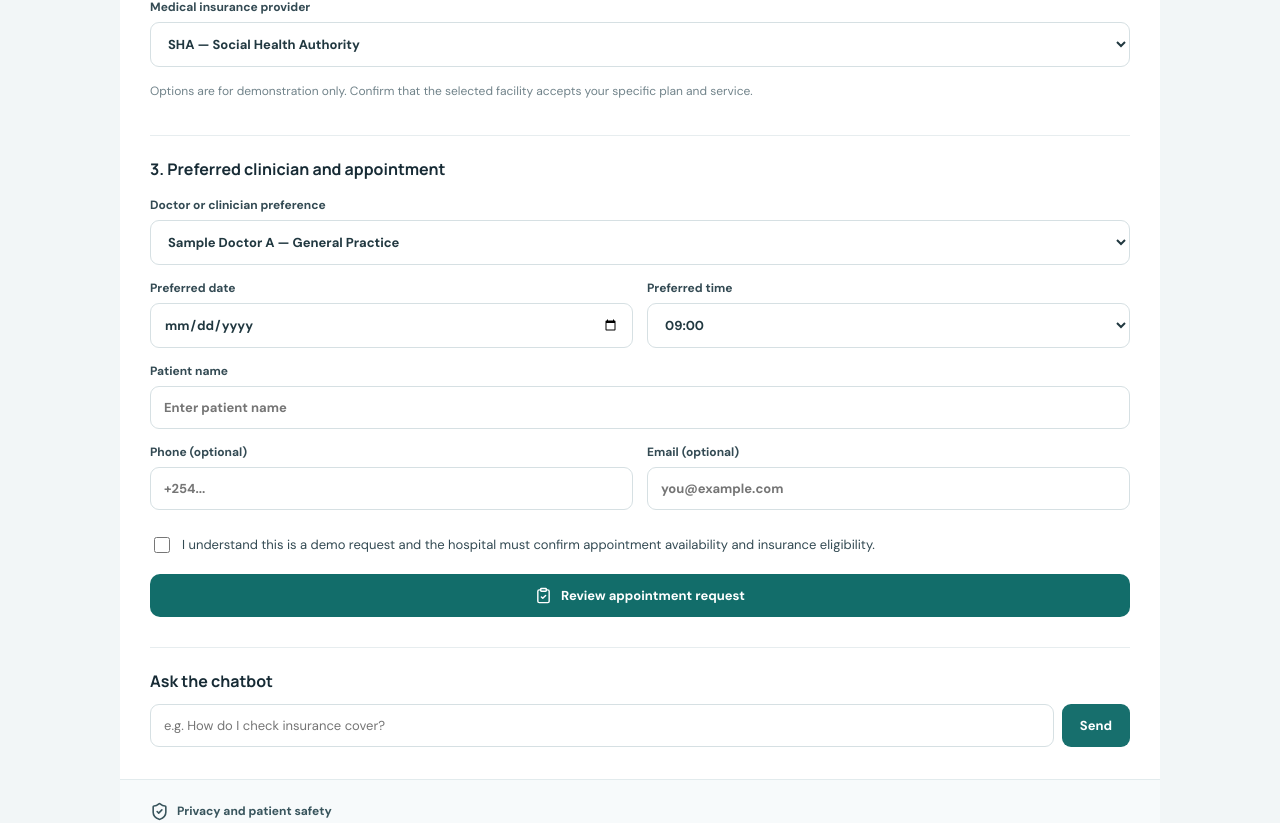
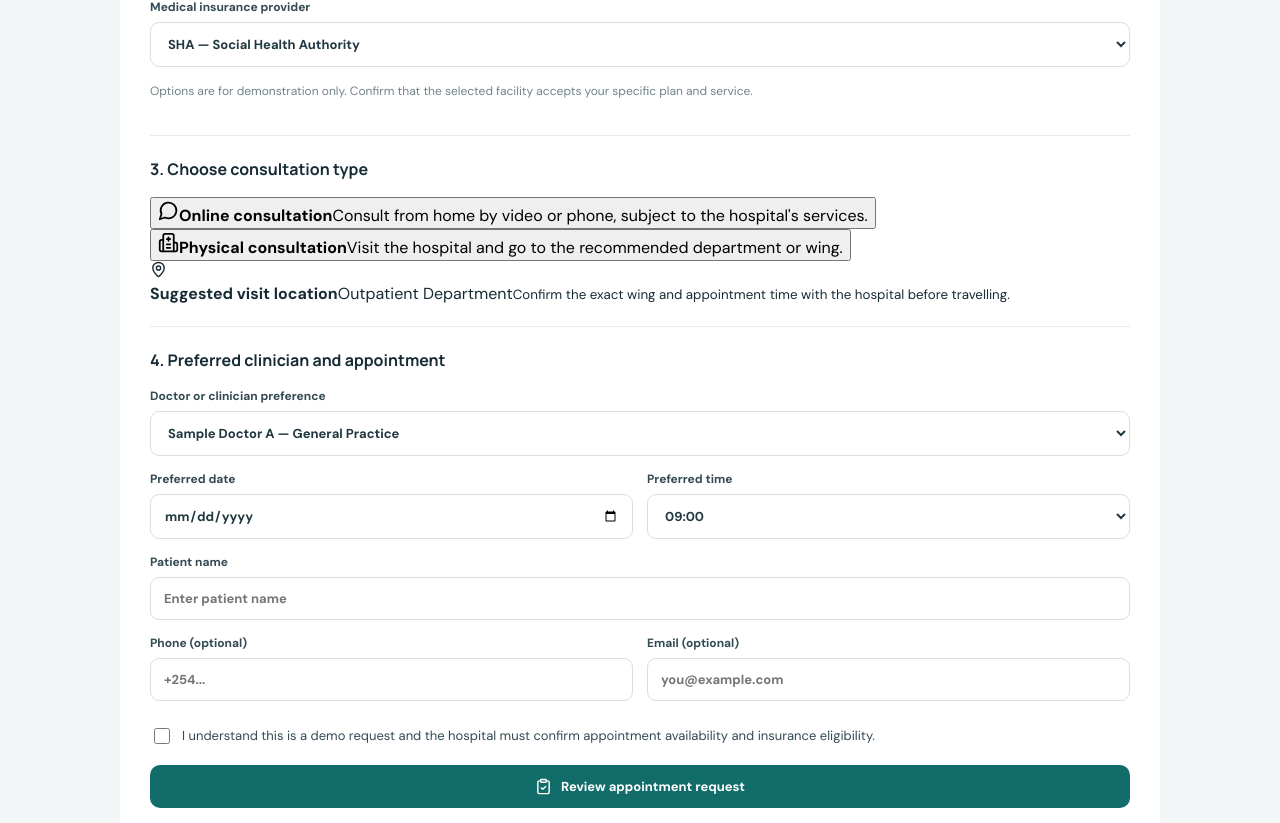
Before and after one commit to nyariana/Afyaqueue-Nairobi, a React (Vite) app: page / in a window 1280 px wide. Shown: the part 1359-2182 px from the top of the page. Built offline with nearby package versions, Linux system fonts and the light colour scheme.

Commit message:
Add online or physical consultation selection

```diff
--- a/src/main.jsx
+++ b/src/main.jsx
@@ -50,6 +50,8 @@ function App() {
   const [email, setEmail] = useState("");
   const [date, setDate] = useState("");
   const [time, setTime] = useState("09:00");
+  const [consultationType, setConsultationType] = useState("Physical consultation");
+  const [onlineMethod, setOnlineMethod] = useState("Video call");
   const [symptoms, setSymptoms] = useState("");
   const [urgency, setUrgency] = useState("Routine");
   const [consent, setConsent] = useState(false);
@@ -76,7 +78,7 @@ function App() {
   }
 
   async function copyRequest() {
-    const summary = "AFYAQUEUE APPOINTMENT REQUEST\nPatient: " + (patientName || "Not provided") + "\nHospital: " + hospital + "\nConcern: " + concern + "\nDepartment: " + recommendation[0] + "\nSpecialty: " + recommendation[1] + "\nClinician preference: " + clinician + "\nPreferred date: " + (date || "Not selected") + "\nPreferred time: " + time + "\nInsurance: " + insurance + "\nUrgency: " + urgency;
+    const summary = "AFYAQUEUE APPOINTMENT REQUEST\nPatient: " + (patientName || "Not provided") + "\nHospital: " + hospital + "\nConcern: " + concern + "\nDepartment: " + recommendation[0] + "\nSpecialty: " + recommendation[1] + "\nClinician preference: " + clinician + "\nPreferred date: " + (date || "Not selected") + "\nPreferred time: " + time + "\nConsultation type: " + consultationType + (consultationType === "Online consultation" ? "\nOnline method: " + onlineMethod : "\nVisit location: " + recommendation[0]) + "\nInsurance: " + insurance + "\nUrgency: " + urgency;
     try { await navigator.clipboard.writeText(summary); alert("Request details copied."); }
     catch { window.prompt("Copy your request details:", summary); }
   }
@@ -110,7 +112,14 @@ function App() {
             <label>Medical insurance provider<select value={insurance} onChange={e => setInsurance(e.target.value)}>{insurers.map(i => <option key={i}>{i}</option>)}</select></label>
             <p className="helper">Options are for demonstration only. Confirm that the selected facility accepts your specific plan and service.</p>
           </div>
-          <div className="form-section"><h3>3. Preferred clinician and appointment</h3>
+          <div className="form-section"><h3>3. Choose consultation type</h3>
+            <div className="consultation-options">
+              <button type="button" className={consultationType === "Online consultation" ? "consultation-card selected" : "consultation-card"} onClick={() => setConsultationType("Online consultation")}><span className="consultation-symbol"><MessageCircle size={21}/></span><strong>Online consultation</strong><span>Consult from home by video or phone, subject to the hospital's services.</span></button>
+              <button type="button" className={consultationType === "Physical consultation" ? "consultation-card selected" : "consultation-card"} onClick={() => setConsultationType("Physical consultation")}><span className="consultation-symbol"><Hospital size={21}/></span><strong>Physical consultation</strong><span>Visit the hospital and go to the recommended department or wing.</span></button>
+            </div>
+            {consultationType === "Online consultation" ? <div className="online-details"><label>Preferred online method<select value={onlineMethod} onChange={e => setOnlineMethod(e.target.value)}><option>Video call</option><option>Phone call</option></select></label><p className="helper">The hospital must confirm whether online consultations are offered for your concern, clinician, insurance plan and selected time. A secure meeting link is not generated by this demo.</p></div> : <div className="physical-details"><MapPin size={17}/><div><strong>Suggested visit location</strong><span>{recommendation[0]}</span><small>Confirm the exact wing and appointment time with the hospital before travelling.</small></div></div>}
+          </div>
+          <div className="form-section"><h3>4. Preferred clinician and appointment</h3>
             <label>Doctor or clinician preference<select value={clinician} onChange={e => setClinician(e.target.value)}>{doctorsForConcern.map(s => <option key={s[0]}>{s[0]} — {s[2]}</option>)}<option>Any available clinician in this specialty</option></select></label>
             <div className="two-col"><label>Preferred date<input type="date" min={new Date().toISOString().slice(0, 10)} value={date} onChange={e => setDate(e.target.value)}/></label><label>Preferred time<select value={time} onChange={e => setTime(e.target.value)}>{["08:00","09:00","10:00","11:00","12:00","13:00","14:00","15:00","16:00"].map(t => <option key={t}>{t}</option>)}</select></label></div>
             <label>Patient name<input value={patientName} onChange={e => setPatientName(e.target.value)} placeholder="Enter patient name" required/></label>
@@ -120,7 +129,7 @@ function App() {
           </div>
         </form>
         {review && <div className="request-card"><div className="request-title"><h3>Appointment request summary</h3><span className="pending-badge">Not yet booked</span></div><p className="helper">This prototype cannot contact a hospital, verify insurance, or reserve a real appointment.</p>
-          <dl><div><dt>Patient</dt><dd>{patientName || "Not provided"}</dd></div><div><dt>Hospital</dt><dd>{hospital}</dd></div><div><dt>Department</dt><dd>{recommendation[0]}</dd></div><div><dt>Specialty</dt><dd>{recommendation[1]}</dd></div><div><dt>Clinician</dt><dd>{clinician}</dd></div><div><dt>Preferred visit</dt><dd>{date || "No date selected"} at {time}</dd></div><div><dt>Insurance</dt><dd>{insurance}</dd></div></dl>
+          <dl><div><dt>Patient</dt><dd>{patientName || "Not provided"}</dd></div><div><dt>Hospital</dt><dd>{hospital}</dd></div><div><dt>Department</dt><dd>{recommendation[0]}</dd></div><div><dt>Specialty</dt><dd>{recommendation[1]}</dd></div><div><dt>Consultation type</dt><dd>{consultationType}{consultationType === "Online consultation" ? " · " + onlineMethod : " · " + recommendation[0]}</dd></div><div><dt>Clinician</dt><dd>{clinician}</dd></div><div><dt>Preferred visit</dt><dd>{date || "No date selected"} at {time}</dd></div><div><dt>Insurance</dt><dd>{insurance}</dd></div></dl>
           <button className="secondary-button" disabled={!consent} onClick={copyRequest}><Copy size={16}/> Copy request details</button>{!consent && <p className="helper">Tick the consent checkbox to enable copying the request summary.</p>}
         </div>}
         <div className="chat-box"><h3>Ask the chatbot</h3><div className="chat-input"><input value={question} onChange={e => setQuestion(e.target.value)} onKeyDown={e => e.key === "Enter" && askBot()} placeholder="e.g. How do I check insurance cover?"/><button onClick={askBot}>Send</button></div>{reply && <div className="bot-reply"><strong>AfyaQueue</strong><p>{reply}</p></div>}</div>
```
